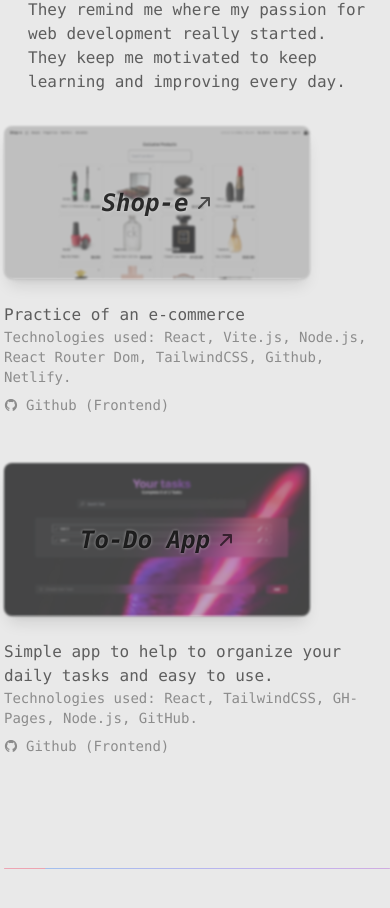
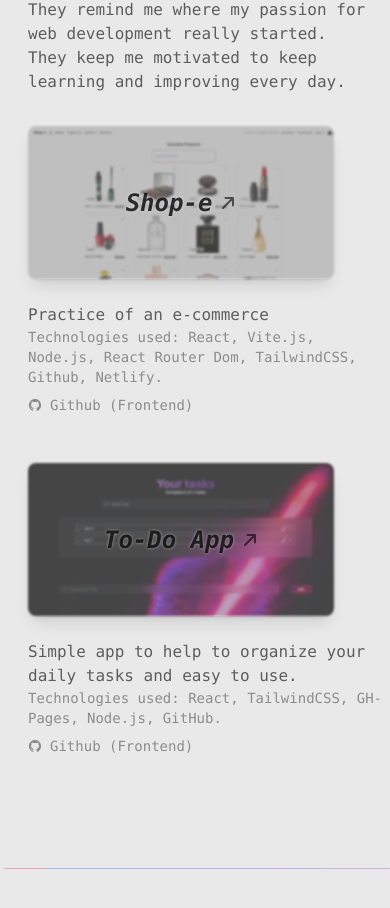
Before and after one commit to estebandelcid/estebandelcid.com, a Next.js app: page / in a window 390 px wide. Shown: the part 1195-2103 px from the top of the page. Built offline with nearby package versions, Linux system fonts and the light colour scheme.

Commit message:
[fix] Correct padding on ProjectCard component

```diff
--- a/components/ProjectCard.tsx
+++ b/components/ProjectCard.tsx
@@ -10,7 +10,7 @@ export const ProjectCard = ({
   links,
 }: TProject) => {
   return (
-    <div className="flex flex-col max-sm:items-center lg:flex-row gap-4 mt-4 mb-8 md:pl-6">
+    <div className="flex flex-col max-sm:items-center lg:flex-row gap-4 mt-4 mb-8 pl-6">
       <div className="relative group card-styles transition ease-in-out delay-50 hover:scale-105 shadow-lg hover:shadow-xl dark:hover:shadow-none duration-300">
         <div
           className="absolute inset-0 bg-cover rounded-lg blur-[1px] contrast-50 pointer-events-none"
```
